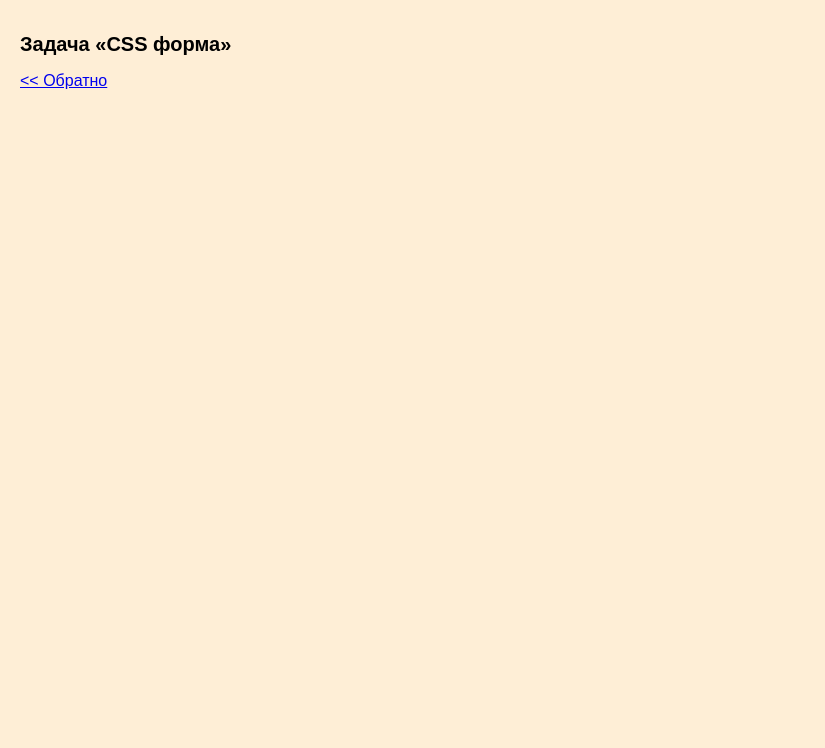
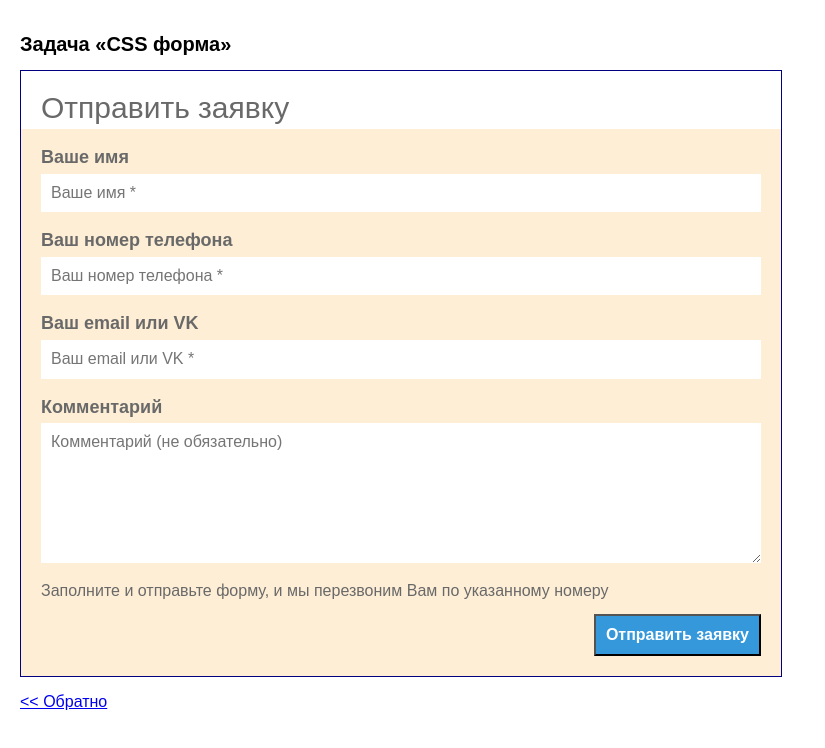
Before and after one commit to svyaz/Frontend, a plain HTML site: page Lekciya_02_CSS/task_css_form.html in a window 1280 px wide. Shown: the whole page, without its empty margins (0-825 px from the left). Drawn offline with nearby package versions, Linux system fonts and the light colour scheme.

Commit message:
Лекция 2. CSS. Задание 3 готово.

```diff
--- a/Lekciya_02_CSS/styles/task_css_form.css
+++ b/Lekciya_02_CSS/styles/task_css_form.css
@@ -1,34 +1,59 @@
-body {
+table {
+    border: solid 1px navy;
+    border-spacing: 0;
+    color: #696969;
+}
+
+td {
+    padding: 20px;
+    text-align: left;
+    vertical-align: center;
+}
+
+thead {
+    background-color: #fff;
+    font-size: 30px;
+}
+
+thead td {
+    padding-bottom: 4px;
+}
+
+tbody {
     background-color: #feeed6;
 }
 
-table {
-    border: navy 1px solid;
-    padding: 5px;
-    width: 800px;
+tbody td {
+    padding-top: 14px;
+    padding-bottom: 0;
+}
+
+tbody td.last {
+    padding-bottom: 20px;
+    text-align: right;
+}
+
+tbody p {
+    font-size: 18px;
+    font-weight: bold;
+    margin-top: 4px;
+    margin-bottom: 6px;
+}
+
+table input, textarea {
+    border: 0;
+    width: 700px;
+    padding: 10px;
     color: #696969;
 }
 
-table h2 {
-    font-size: 18px;
-    margin-top: 8px;
-    margin-bottom: 8px;
-    font-weight: normal;
+table textarea {
+    height: 120px;
 }
 
-table h2 span {
+table button {
+    padding: 10px;
+    background-color: #3498DB;
+    color: white;
     font-weight: bold;
-    color: #378DB2;
 }
-
-table p.title {
-    font-size: 30px;
-    margin-top: 8px;
-    margin-bottom: 8px;
-}
-
-table p.content {
-    text-indent: 16px;
-    font-size: 16px;
-    text-align: justify;
-}
--- a/Lekciya_02_CSS/task_css_form.html
+++ b/Lekciya_02_CSS/task_css_form.html
@@ -10,7 +10,37 @@
 <body>
 <h1 class="title">Задача «CSS форма»</h1>
 
-
+<form action="javascript:alert('You have pressed the button!');">
+    <table>
+        <thead>
+        <tr>
+            <td>Отправить заявку</td>
+        </tr>
+        </thead>
+        <tbody>
+        <tr>
+            <td><p>Ваше имя</p><label><input type="text" name="name" placeholder="Ваше имя *"></label></td>
+        </tr>
+        <tr>
+            <td><p>Ваш номер телефона</p><label><input type="text" name="phone" placeholder="Ваш номер телефона *"></label></td>
+        </tr>
+        <tr>
+            <td><p>Ваш email или VK</p><label><input type="text" name="otherContact" placeholder="Ваш email или VK *"></label></td>
+        </tr>
+        <tr>
+            <td><p>Комментарий</p><label><textarea name="comment" placeholder="Комментарий (не обязательно)"></textarea></label></td>
+        </tr>
+        <tr>
+            <td>Заполните и отправьте форму, и мы перезвоним Вам по указанному номеру</td>
+        </tr>
+        <tr>
+            <td class="last">
+                <button name="send">Отправить заявку</button>
+            </td>
+        </tr>
+        </tbody>
+    </table>
+</form>
 <p>
     <a href="javascript:history.back();">&lt;&lt; Обратно</a>
 </p>
```
